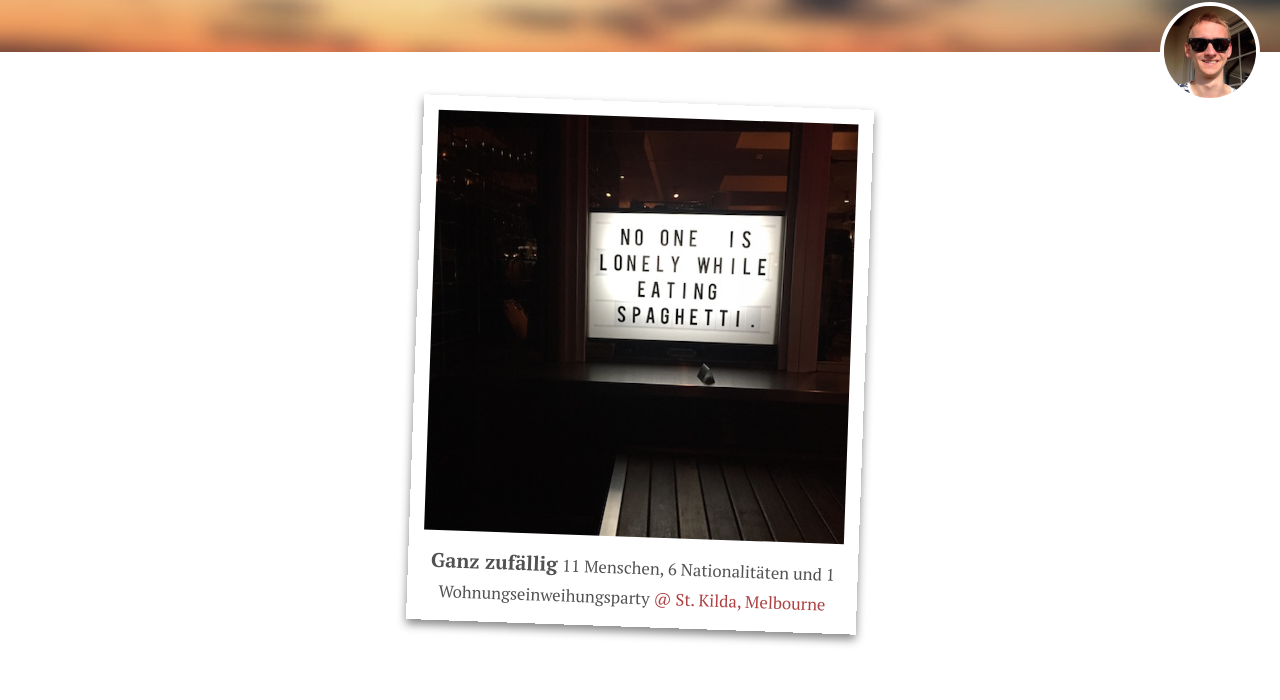
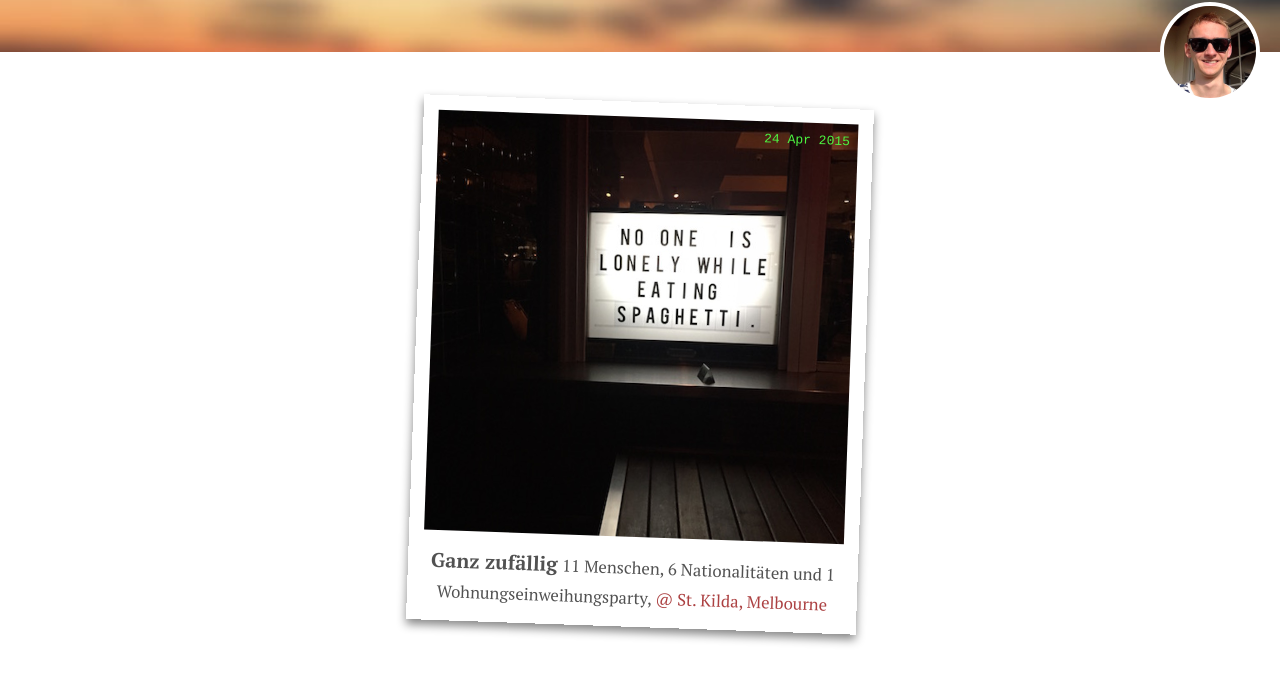
Before and after one commit to Sanderand/Sanderand.github.io, a Jekyll site: the page built from index.html, in a window 1280 px wide. Shown: the part 198-898 px from the top of the page. Built offline with Jekyll 4.4.1, drawn with Linux system fonts in a browser that asks for light colours; Markdown is read by kramdown in place of the engine named in the settings; the list of posts is cut into pages by our own code.

Commit message:
added date to polaroid post type

```diff
--- a/index.html
+++ b/index.html
@@ -8,9 +8,10 @@ title: Home
   {% if post.type == "pic" %}
     <div class="polaroid">
       <img alt="{{ post.title }}" src="{{ post.imgSrc }}">
+      <div class="date">{{ post.date | date_to_string }}</div>
       <b>{{ post.title }}</b>
       <small>
-        {{ post.desc }}
+        {{ post.desc }},
         <a href="https://www.google.com/maps/search/{{ post.location }}" target="_blank"> @ {{ post.location }}</a>
       </small>
     </div>
--- a/public/css/custom.css
+++ b/public/css/custom.css
@@ -91,6 +91,15 @@ footer {
 	padding-bottom: 15px;
 }
 
+.polaroid .date {
+	position: absolute;
+	top: 23px;
+	right: 23px;
+	color: #4df541;
+	font-family: monospace;
+	font-size: 13px;
+}
+
 .polaroid:nth-child(odd) {
 	-webkit-transform: rotate(2deg);  /* Chrome, Opera 15+, Safari 3.1+ */
 	    -ms-transform: rotate(2deg);  /* IE 9 */
```
